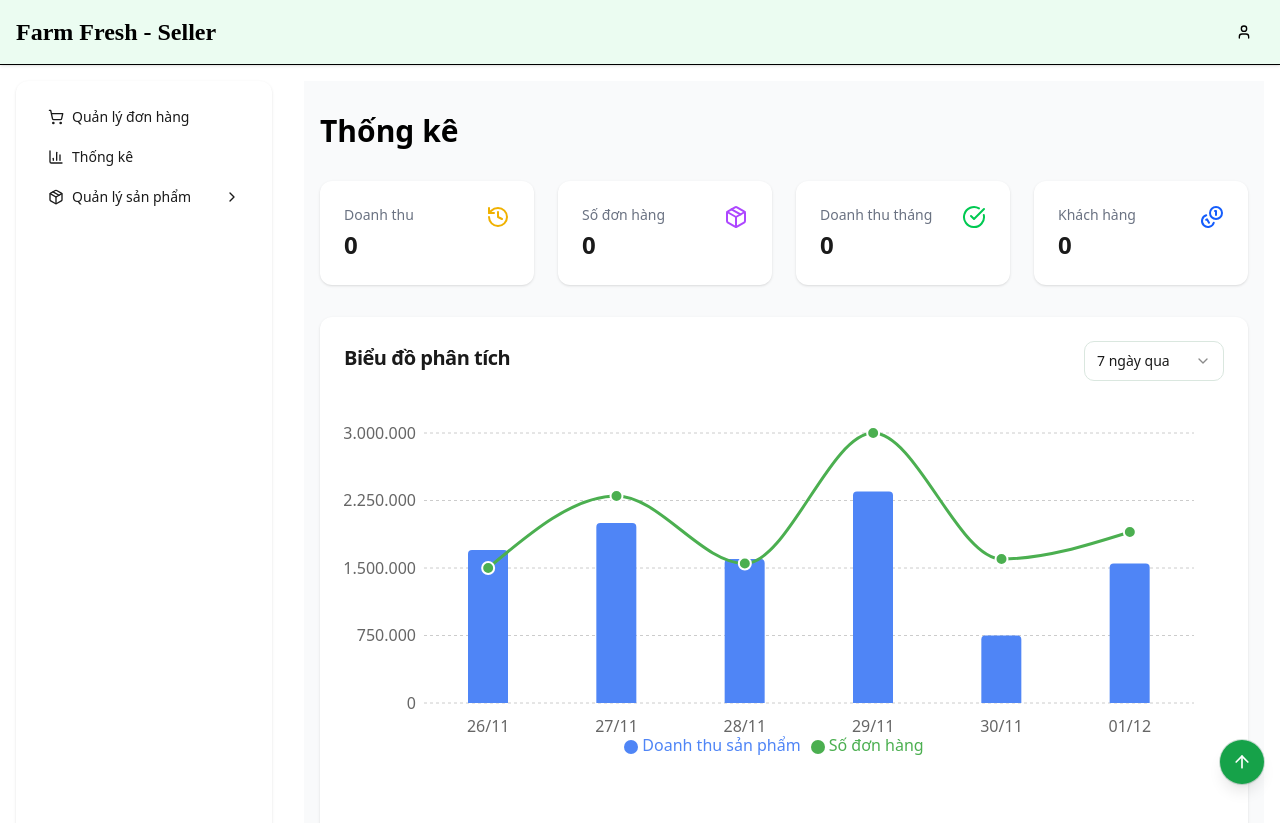
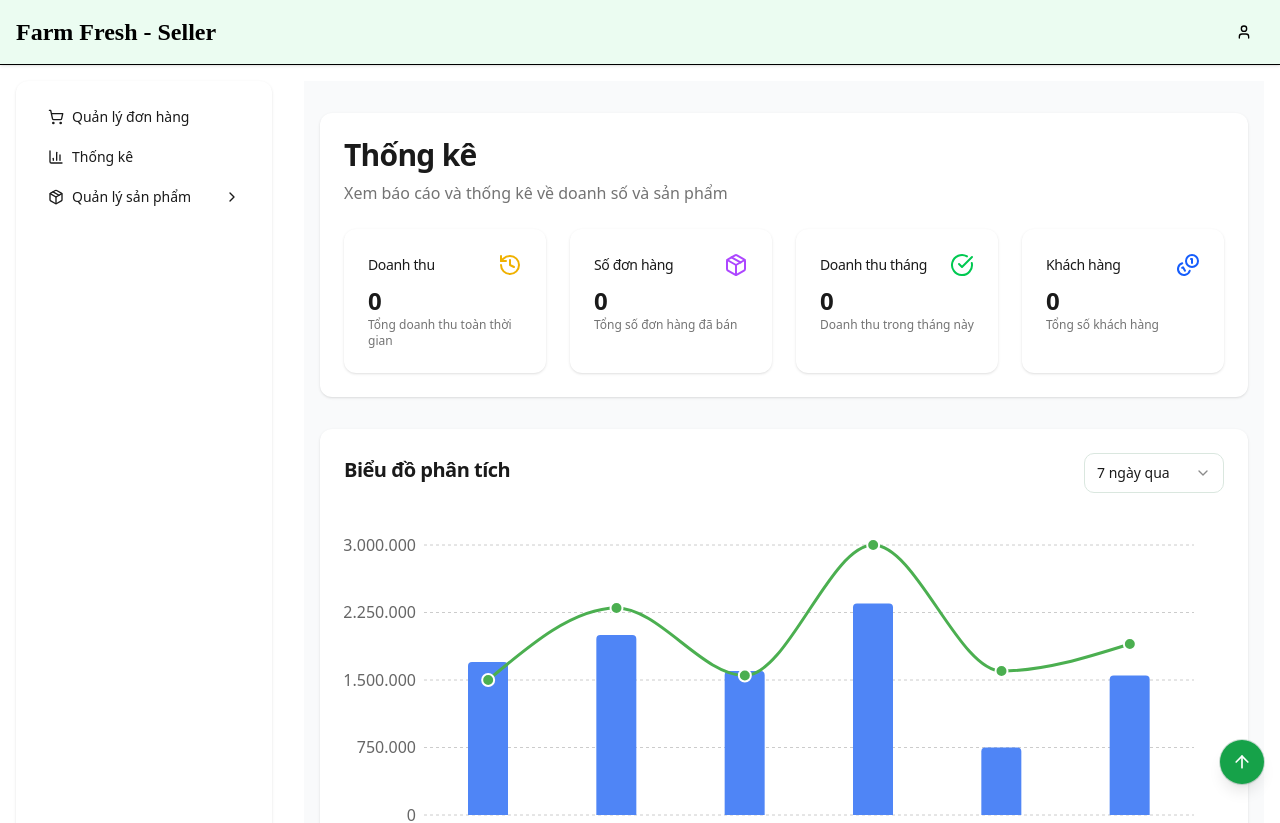
Before and after one commit to btram11/Ecom-251, a Next.js app: page /seller/statistics in a window 1280 px wide. Shown: the top 823 px of the page. Built offline with nearby package versions, Linux system fonts and the light colour scheme.

Commit message:
seller v2: order-list and statistics

```diff
--- a/src/app/seller/statistics/page.tsx
+++ b/src/app/seller/statistics/page.tsx
@@ -6,6 +6,7 @@ import {
   CardContent,
   CardHeader,
   CardTitle,
+  CardDescription
 } from "@components/ui/card";
 import {
   Select,
@@ -40,72 +41,69 @@ const data = [
 export default function StatisticsPage() {
   return (
     <div className="container mx-auto px-4 py-8 bg-gray-50 min-h-screen">
-      {/* Header */}
-      <div className="mb-8">
-        <h1 className="text-3xl font-bold mb-2">Thống kê</h1>
-        {/* Note: Hình ảnh gốc không có description ở đây nhưng giữ lại nếu cần */}
+      <Card className="mb-8">
+              <CardHeader>
+                <div className="flex justify-between items-start">
+                  <div>
+                    <CardTitle className="text-3xl font-bold">Thống kê</CardTitle>
+                    <CardDescription className="text-base mt-2">Xem báo cáo và thống kê về doanh số và sản phẩm</CardDescription>
                   </div>
+                </div>
+              </CardHeader>
+              <CardContent>
+                <div className="grid grid-cols-1 md:grid-cols-2 lg:grid-cols-4 gap-6">
 
-      {/* Top Stats Cards */}
-      <div className="grid grid-cols-1 md:grid-cols-2 lg:grid-cols-4 gap-6 mb-8">
                   {/* Card 1: Doanh thu */}
                   <Card>
-          <CardContent className="p-6 flex items-start justify-between">
-            <div>
-              <p className="text-sm font-medium text-gray-500 mb-1">Doanh thu</p>
-              <h3 className="text-2xl font-bold">0</h3>
-            </div>
-
+                    <CardHeader className="flex flex-row items-center justify-between space-y-0 pb-2">
+                      <CardTitle className="text-sm font-medium">Doanh thu</CardTitle>
                       <History className="h-6 w-6 text-yellow-500" />
-
+                    </CardHeader>
+                    <CardContent>
+                      <div className="text-2xl font-bold">0</div>
+                      <p className="text-xs text-muted-foreground">Tổng doanh thu toàn thời gian</p>
                     </CardContent>
                   </Card>
 
                   {/* Card 2: Số đơn hàng */}
                   <Card>
-          <CardContent className="p-6 flex items-start justify-between">
-            <div>
-              <p className="text-sm font-medium text-gray-500 mb-1">
-                Số đơn hàng
-              </p>
-              <h3 className="text-2xl font-bold">0</h3>
-            </div>
-
+                    <CardHeader className="flex flex-row items-center justify-between space-y-0 pb-2">
+                      <CardTitle className="text-sm font-medium">Số đơn hàng</CardTitle>
                       <Package className="h-6 w-6 text-purple-500" />
-
+                    </CardHeader>
+                    <CardContent>
+                      <div className="text-2xl font-bold">0</div>
+                      <p className="text-xs text-muted-foreground">Tổng số đơn hàng đã bán</p>
                     </CardContent>
                   </Card>
 
                   {/* Card 3: Doanh thu tháng */}
                   <Card>
-          <CardContent className="p-6 flex items-start justify-between">
-            <div>
-              <p className="text-sm font-medium text-gray-500 mb-1">
-                Doanh thu tháng
-              </p>
-              <h3 className="text-2xl font-bold">0</h3>
-            </div>
-
+                    <CardHeader className="flex flex-row items-center justify-between space-y-0 pb-2">
+                      <CardTitle className="text-sm font-medium">Doanh thu tháng</CardTitle>
                       <CheckCircle className="h-6 w-6 text-green-500" />
-
+                    </CardHeader>
+                    <CardContent>
+                      <div className="text-2xl font-bold">0</div>
+                      <p className="text-xs text-muted-foreground">Doanh thu trong tháng này</p>
                     </CardContent>
                   </Card>
 
                   {/* Card 4: Khách hàng */}
                   <Card>
-          <CardContent className="p-6 flex items-start justify-between">
-            <div>
-              <p className="text-sm font-medium text-gray-500 mb-1">
-                Khách hàng
-              </p>
-              <h3 className="text-2xl font-bold">0</h3>
-            </div>
-
+                    <CardHeader className="flex flex-row items-center justify-between space-y-0 pb-2">
+                      <CardTitle className="text-sm font-medium">Khách hàng</CardTitle>
                       <Coins className="h-6 w-6 text-blue-600" />
-
+                    </CardHeader>
+                    <CardContent>
+                      <div className="text-2xl font-bold">0</div>
+                      <p className="text-xs text-muted-foreground">Tổng số khách hàng</p>
                     </CardContent>
                   </Card>
+
                 </div>
+              </CardContent>
+            </Card>
 
       {/* Chart Section */}
       <Card className="p-6">
```
Lines whose indentation alone changed are shown as unchanged.
